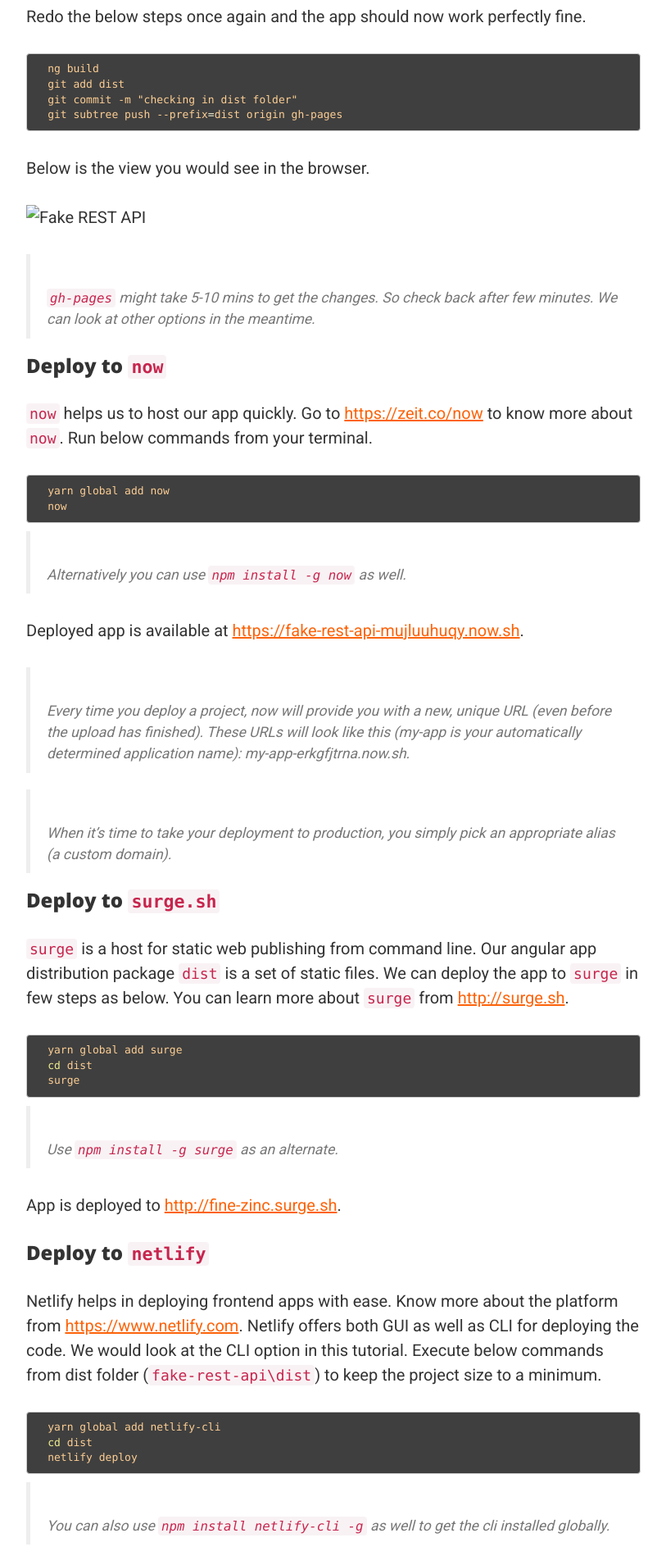
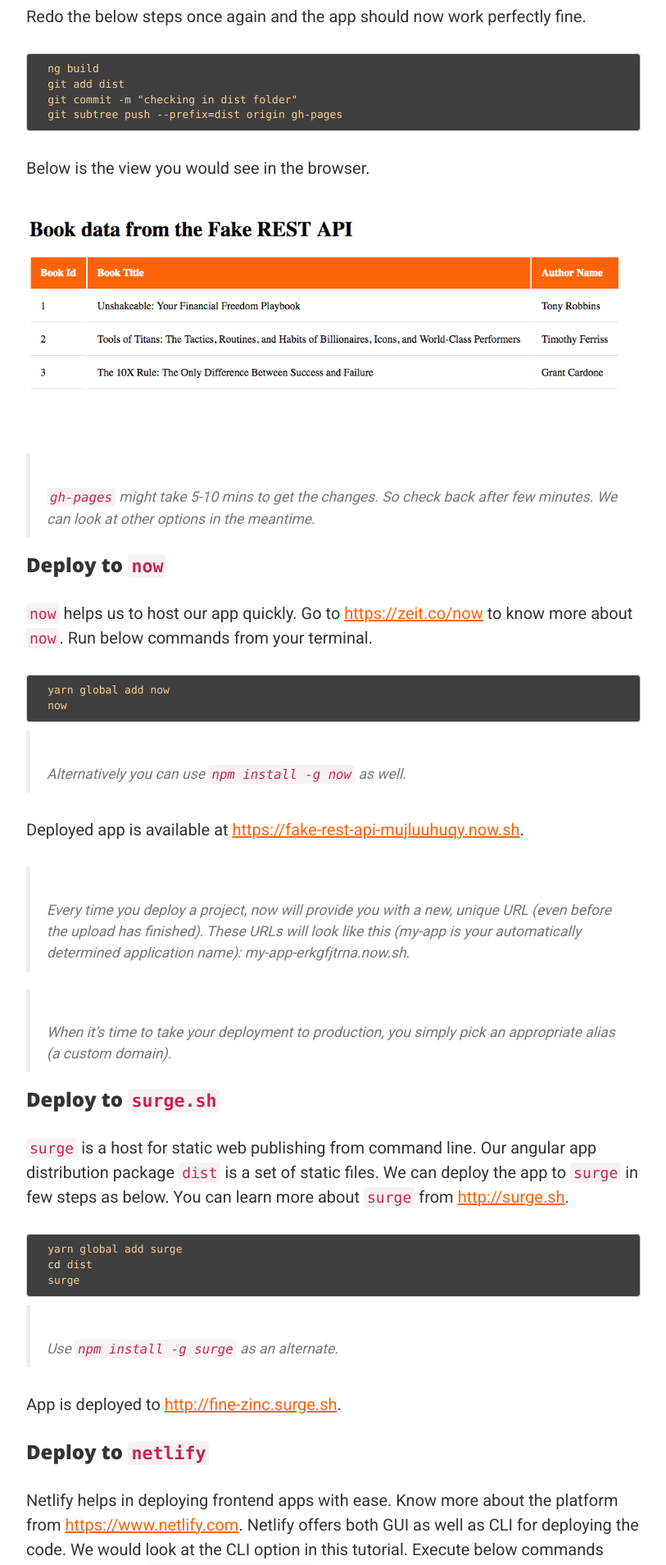
Before and after one commit to bhuvanarajamani/thecodebee, a Jekyll site: the page built from _posts/2017-02-14-4ways-to-host-angular-app-in-under-5-mins.md, in a window 1280 px wide. Shown: the part 2322-4231 px from the top of the page at 82% size, without its empty margins (233-1046 px from the left). Built offline with Jekyll 4.4.1, drawn with Linux system fonts in a browser that asks for light colours; comment, search, counter and statistics services are not loaded.

Commit message:
updated Image path

```diff
--- a/_posts/2017-02-14-4ways-to-host-angular-app-in-under-5-mins.md
+++ b/_posts/2017-02-14-4ways-to-host-angular-app-in-under-5-mins.md
@@ -80,7 +80,7 @@
 
 Below is the view you would see in the browser.
 
-<img src="{{ site.baseurl }}/img/fake-rest-api.png" alt="Fake REST API" class="img-responsive">
+<img src="{{ site.baseurl }}/img/posts/fake-rest-api.png" alt="Fake REST API" class="img-responsive">
 
 > `gh-pages` might take 5-10 mins to get the changes. So check back after few minutes. We can look at other options in the meantime.
 
```
